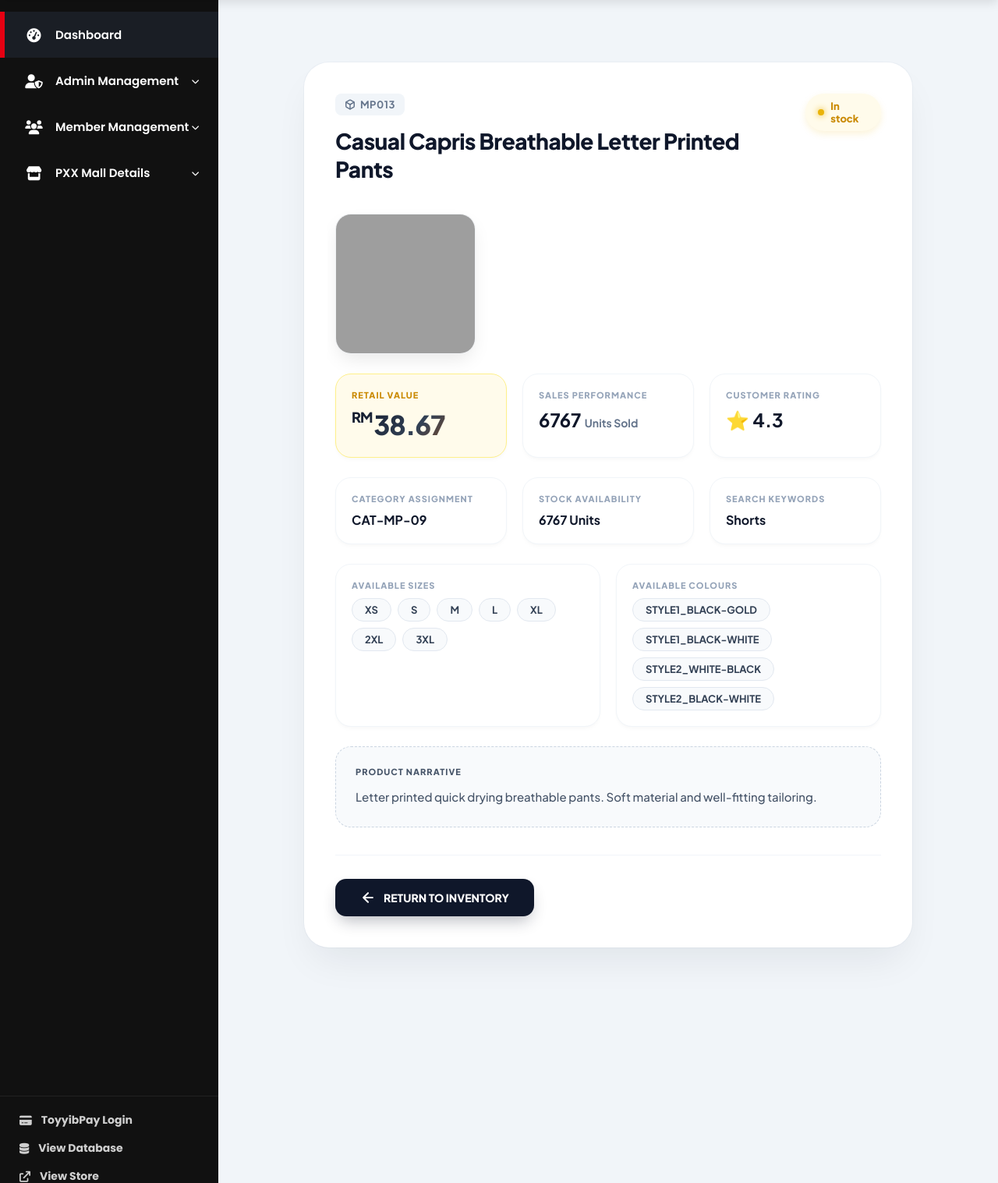
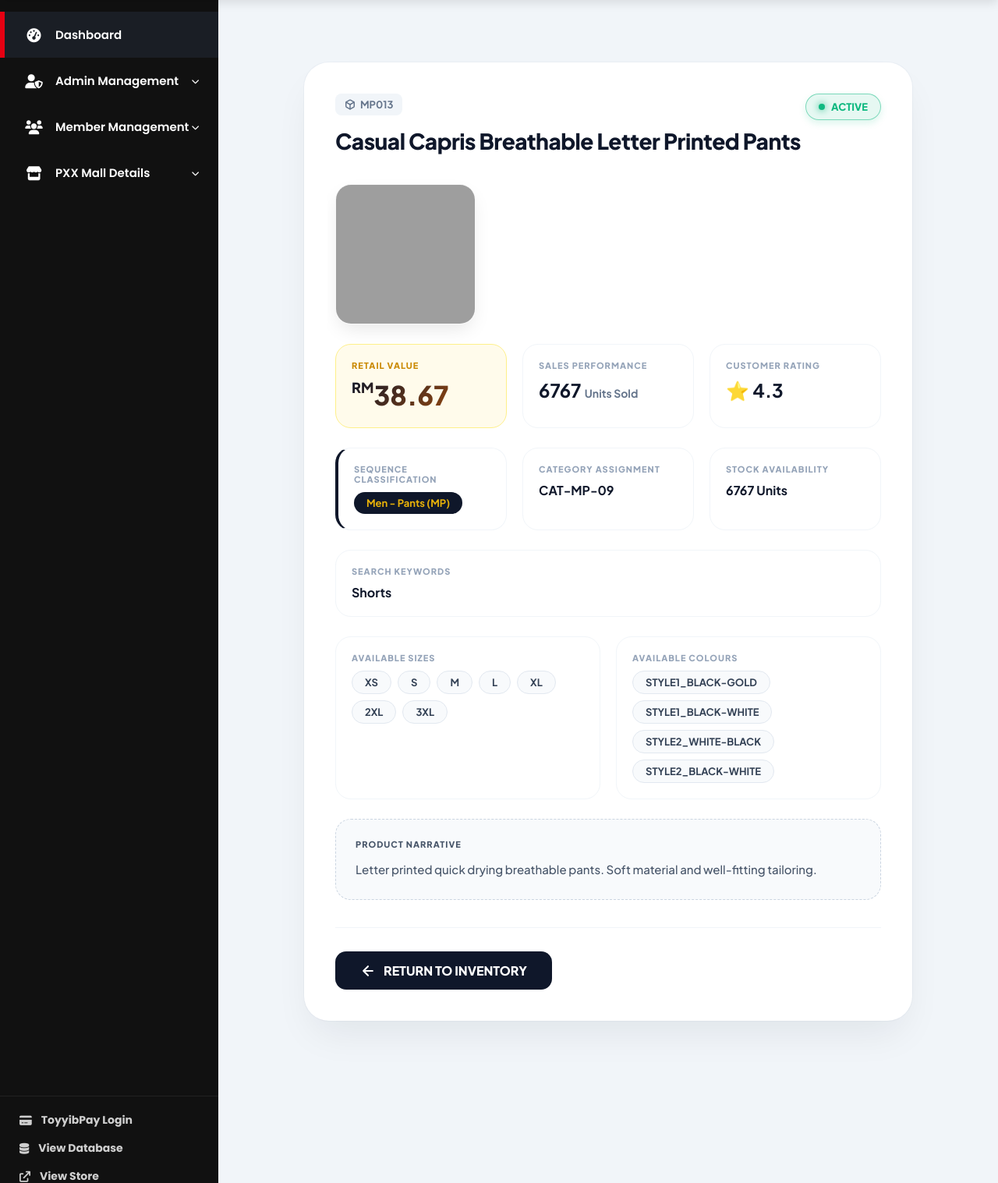
Before and after one commit to LLZ17/Online-Shopping-Plateform, a PHP site: page /admin/admin_product_detail.php?id=MP013 in a window 1280 px wide. Shown: the part 85-1602 px from the top of the page at 78% size. Run offline with PHP 8.4, Linux system fonts and the light colour scheme; a user stored in the database is signed in; data comes from the database, SQL or seed files in the repository; grey boxes are pictures that could not be loaded.

Commit message:
admin product detail

```diff
--- a/admin/admin_product_detail.php
+++ b/admin/admin_product_detail.php
@@ -18,6 +18,22 @@ if (!$product) {
     die("<div style='padding:50px; text-align:center; font-family:sans-serif;'><h2>⚠️ Entry not found!</h2><a href='product_crud.php' style='color:#3b82f6;'>← Go Back</a></div>");
 }
 
+// ✨ 智能分类逻辑修复
+$typeLabels = [
+    'MS' => 'Men - Shirt (MS)',
+    'MP' => 'Men - Pants (MP)',
+    'MO' => 'Men - Others (MO)',
+    'WS' => 'Women - Shirt (WS)',
+    'WP' => 'Women - Pants/Skirt (WP)',
+    'WO' => 'Women - Others (WO)',
+    'UN' => 'Unisex (UN)',
+    'ACC'=> 'Accessories (ACC)'
+];
+
+// 如果数据库字段 product_type 为空，则根据 ID 前两位自动识别
+$rawType = !empty($product['product_type']) ? $product['product_type'] : substr($product['product_id'], 0, 2);
+$displayType = $typeLabels[$rawType] ?? $rawType;
+
 $admin_head = __DIR__ . '/../includes/_admin_head.php';
 if (file_exists($admin_head)) { include $admin_head; }
 ?>
@@ -37,13 +53,11 @@ if (file_exists($admin_head)) { include $admin_head; }
         scrollbar-color: #cbd5e1 transparent;
     }
 
-    /* 入场动画 */
     @keyframes smoothReveal {
         0% { opacity: 0; transform: translateY(25px); }
         100% { opacity: 1; transform: translateY(0); }
     }
 
-    /* 极致卡片设计 */
     .ultimate-detail-card {
         max-width: 780px;
         margin: 30px auto;
@@ -55,13 +69,11 @@ if (file_exists($admin_head)) { include $admin_head; }
         animation: smoothReveal 0.6s cubic-bezier(0.16, 1, 0.3, 1) forwards;
     }
 
-    /* 顶部标题区 */
     .hero-header {
         padding: 40px 40px 20px 40px;
         display: flex;
         justify-content: space-between;
         align-items: flex-start;
-        gap: 20px;
     }
     .title-block h1 {
         margin: 0 0 8px 0;
@@ -69,7 +81,6 @@ if (file_exists($admin_head)) { include $admin_head; }
         font-size: 28px;
         font-weight: 900;
         letter-spacing: -0.5px;
-        line-height: 1.3;
     }
     .title-block .meta-id {
         display: inline-flex;
@@ -78,41 +89,45 @@ if (file_exists($admin_head)) { include $admin_head; }
         color: #64748b;
         font-size: 13px;
         font-weight: 700;
-        letter-spacing: 0.5px;
         background: #f1f5f9;
         padding: 6px 12px;
         border-radius: 8px;
     }
 
-    /* 状态指示器 */
+    /* ✨ 改成像第2张图这样的 ACTIVE 绿色发光样式 */
     .status-indicator {
         display: inline-flex;
         align-items: center;
         gap: 8px;
-        background: #fffbeb;
-        color: #ca8a04;
+        background: rgba(16, 185, 129, 0.1) !important; /* 绿色背景 */
+        color: #10b981 !important; /* 绿色文字 */
         padding: 8px 16px;
         border-radius: 100px;
         font-size: 13px;
         font-weight: 800;
-        box-shadow: 0 4px 10px rgba(234, 179, 8, 0.15);
+        box-shadow: 0 4px 10px rgba(16, 185, 129, 0.15) !important; /* 绿色发光 */
+        border: 1px solid rgba(16, 185, 129, 0.5) !important; /* 绿色边框 */
     }
-    .status-dot { width: 8px; height: 8px; background: #eab308; border-radius: 50%; box-shadow: 0 0 8px #eab308; }
+    /* ✨ 绿色发光圆点 */
+    .status-dot {
+        width: 8px;
+        height: 8px;
+        background: #10b981 !important; /* 绿色圆点 */
+        border-radius: 50%;
+        box-shadow: 0 0 10px #10b981 !important; /* 绿色发光 */
+    }
 
     .content-body { padding: 0 40px 40px 40px; }
 
-    /* 无缝画廊 */
     .media-gallery {
         display: flex;
         gap: 16px;
         overflow-x: auto;
         padding: 10px 10px 25px 10px;
         margin: 0 -10px;
-        scroll-snap-type: x mandatory;
-        -ms-overflow-style: none;  /* IE and Edge */
-        scrollbar-width: none;  /* Firefox */
+        scrollbar-width: none;
     }
-    .media-gallery::-webkit-scrollbar { display: none; } /* Chrome, Safari */
+    .media-gallery::-webkit-scrollbar { display: none; }
 
     .gallery-item {
         flex: 0 0 auto;
@@ -121,19 +136,11 @@ if (file_exists($admin_head)) { include $admin_head; }
         border-radius: 20px;
         box-shadow: 0 10px 25px -5px rgba(0,0,0,0.1);
         overflow: hidden;
-        scroll-snap-align: center;
         border: 1px solid rgba(0,0,0,0.03);
-        background: #f8fafc;
     }
-    .gallery-item img {
-        width: 100%;
-        height: 100%;
-        object-fit: cover;
-        transition: transform 0.5s cubic-bezier(0.16, 1, 0.3, 1);
-    }
+    .gallery-item img { width: 100%; height: 100%; object-fit: cover; transition: 0.5s; }
     .gallery-item:hover img { transform: scale(1.08); }
 
-    /* 数据卡片网格 */
     .data-grid {
         display: grid;
         grid-template-columns: repeat(auto-fit, minmax(200px, 1fr));
@@ -145,14 +152,9 @@ if (file_exists($admin_head)) { include $admin_head; }
         padding: 20px;
         border-radius: 20px;
         border: 1px solid #f1f5f9;
-        box-shadow: 0 4px 6px -1px rgba(0,0,0,0.02), 0 2px 4px -1px rgba(0,0,0,0.02);
-        transition: transform 0.2s ease, box-shadow 0.2s ease;
+        transition: 0.2s;
     }
-    .data-card:hover {
-        transform: translateY(-3px);
-        box-shadow: 0 12px 20px -8px rgba(0,0,0,0.08);
-        border-color: #e2e8f0;
-    }
+    .data-card:hover { transform: translateY(-3px); box-shadow: 0 12px 20px -8px rgba(0,0,0,0.08); }
 
     .data-label {
         font-size: 11px;
@@ -163,57 +165,40 @@ if (file_exists($admin_head)) { include $admin_head; }
         margin-bottom: 10px;
         display: block;
     }
-    .data-value {
-        font-size: 16px;
-        font-weight: 700;
-        color: #0f172a;
-    }
+    .data-value { font-size: 16px; font-weight: 700; color: #0f172a; }
 
-    /* 流光黑金价格 */
     .price-display {
         font-size: 34px;
         font-weight: 900;
-        letter-spacing: -1px;
-        background: linear-gradient(135deg, #0f172a 0%, #334155 50%, #b45309 100%);
+        background: linear-gradient(135deg, #0f172a 0%, #b45309 100%);
         -webkit-background-clip: text;
         -webkit-text-fill-color: transparent;
     }
-    .price-display span { font-size: 18px; font-weight: 800; vertical-align: top; margin-right: 2px; }
+    .price-display span { font-size: 18px; font-weight: 800; vertical-align: top; }
 
-    /* 高级药丸标签 */
     .pill-group { display: flex; flex-wrap: wrap; gap: 8px; }
     .aesthetic-pill {
         background: #f8fafc;
         color: #334155;
         border: 1px solid #e2e8f0;
         padding: 6px 16px;
-        border-radius: 100px; /* 全圆角 */
+        border-radius: 100px;
         font-size: 13px;
         font-weight: 700;
-        user-select: none;
-        transition: all 0.2s;
+        transition: 0.2s;
     }
     .aesthetic-pill:hover { background: #0f172a; color: #eab308; border-color: #0f172a; }
 
-    /* 描述区 */
     .narrative-box {
         background: #f8fafc;
         padding: 25px;
         border-radius: 20px;
-        margin-top: 10px;
         border: 1px dashed #cbd5e1;
     }
-    .narrative-text {
-        font-size: 15px;
-        font-weight: 500;
-        color: #475569;
-        line-height: 1.8;
-    }
+    .narrative-text { font-size: 15px; color: #475569; line-height: 1.8; }
 
-    /* 底部操作区 */
     .footer-actions {
         display: flex;
-        justify-content: flex-start;
         margin-top: 35px;
         padding-top: 30px;
         border-top: 1px solid #f1f5f9;
@@ -227,17 +212,10 @@ if (file_exists($admin_head)) { include $admin_head; }
         padding: 14px 32px;
         border-radius: 14px;
         font-weight: 800;
-        font-size: 14px;
         text-decoration: none;
-        transition: all 0.3s cubic-bezier(0.16, 1, 0.3, 1);
-        box-shadow: 0 10px 20px -5px rgba(15, 23, 42, 0.3);
+        transition: 0.3s;
     }
-    .btn-return:hover {
-        background: #eab308;
-        color: #0f172a;
-        transform: translateY(-3px);
-        box-shadow: 0 15px 25px -5px rgba(234, 179, 8, 0.4);
-    }
+    .btn-return:hover { background: #eab308; color: #0f172a; transform: translateY(-3px); }
 </style>
 
 <div id="detail-wrapper" class="scroll-wrapper" style="display:none;">
@@ -251,9 +229,18 @@ if (file_exists($admin_head)) { include $admin_head; }
                 </div>
                 <h1 style="margin-top: 15px;"><?= htmlspecialchars($product['name'] ?? 'Unnamed Product') ?></h1>
             </div>
+
             <div class="status-indicator">
                 <div class="status-dot"></div>
-                <?= htmlspecialchars($product['status'] ?? 'Unknown') ?>
+                <?php
+                    $statusText = $product['status'] ?? 'Unknown';
+                    // 如果状态是 In stock，我们可以将其显示为 ACTIVE，以符合第二张图的意境
+                    if (strcasecmp($statusText, 'In stock') === 0) {
+                        echo 'ACTIVE';
+                    } else {
+                        echo htmlspecialchars($statusText);
+                    }
+                ?>
             </div>
         </div>
 
@@ -263,21 +250,10 @@ if (file_exists($admin_head)) { include $admin_head; }
                 <?php
                     $imgData = $product['product_image'] ?? '';
                     $images = array_filter(array_map('trim', explode(',', $imgData)));
-
                     if (!empty($images)) {
                         foreach ($images as $img) {
-                            // 💡 智能路径解析
-                            if (strpos($img, 'http') === 0) {
-                                $imgPath = $img;
-                            } elseif (strpos($img, 'uploads/') === 0) {
-                                $imgPath = '../' . $img;
-                            } else {
-                                $imgPath = '../images/' . $img;
-                            }
-                            echo "
-                            <div class='gallery-item'>
-                                <img src='" . htmlspecialchars($imgPath) . "' onerror=\"this.src='../images/default.png'\">
-                            </div>";
+                            $imgPath = (strpos($img, 'http') === 0) ? $img : ( (strpos($img, 'uploads/') === 0) ? '../' . $img : '../images/' . $img );
+                            echo "<div class='gallery-item'><img src='" . htmlspecialchars($imgPath) . "' onerror=\"this.src='../images/default.png'\"></div>";
                         }
                     } else {
                         echo "<div style='color:#94a3b8; font-size:14px; font-weight:700; padding: 20px; border: 2px dashed #cbd5e1; border-radius: 16px; width: 100%; text-align: center;'>No Media Assets Uploaded</div>";
@@ -301,6 +277,14 @@ if (file_exists($admin_head)) { include $admin_head; }
             </div>
 
             <div class="data-grid">
+                <div class="data-card" style="border-left: 4px solid #0f172a;">
+                    <span class="data-label">Sequence Classification</span>
+                    <div class="pill-group">
+                         <span class="aesthetic-pill" style="background: #0f172a; color: #eab308; border: none;">
+                            <?= htmlspecialchars($displayType) ?>
+                         </span>
+                    </div>
+                </div>
                 <div class="data-card">
                     <span class="data-label">Category Assignment</span>
                     <span class="data-value"><?= htmlspecialchars($product['category_id'] ?? 'Uncategorized') ?></span>
@@ -309,7 +293,10 @@ if (file_exists($admin_head)) { include $admin_head; }
                     <span class="data-label">Stock Availability</span>
                     <span class="data-value"><?= htmlspecialchars($product['stock'] ?? '0') ?> Units</span>
                 </div>
-                <div class="data-card">
+            </div>
+
+            <div class="data-grid">
+                 <div class="data-card">
                     <span class="data-label">Search Keywords</span>
                     <span class="data-value"><?= htmlspecialchars($product['keywords'] ?? '-') ?></span>
                 </div>
@@ -367,8 +354,7 @@ if (file_exists($admin_head)) { include $admin_head; }
             const allElements = document.body.getElementsByTagName('*');
             for (let el of allElements) {
                 if (el.textContent && el.textContent.includes("Administrative Workspace Ready")) {
-                    viewport = el.parentElement;
-                    break;
+                    viewport = el.parentElement; break;
                 }
             }
         }
```
